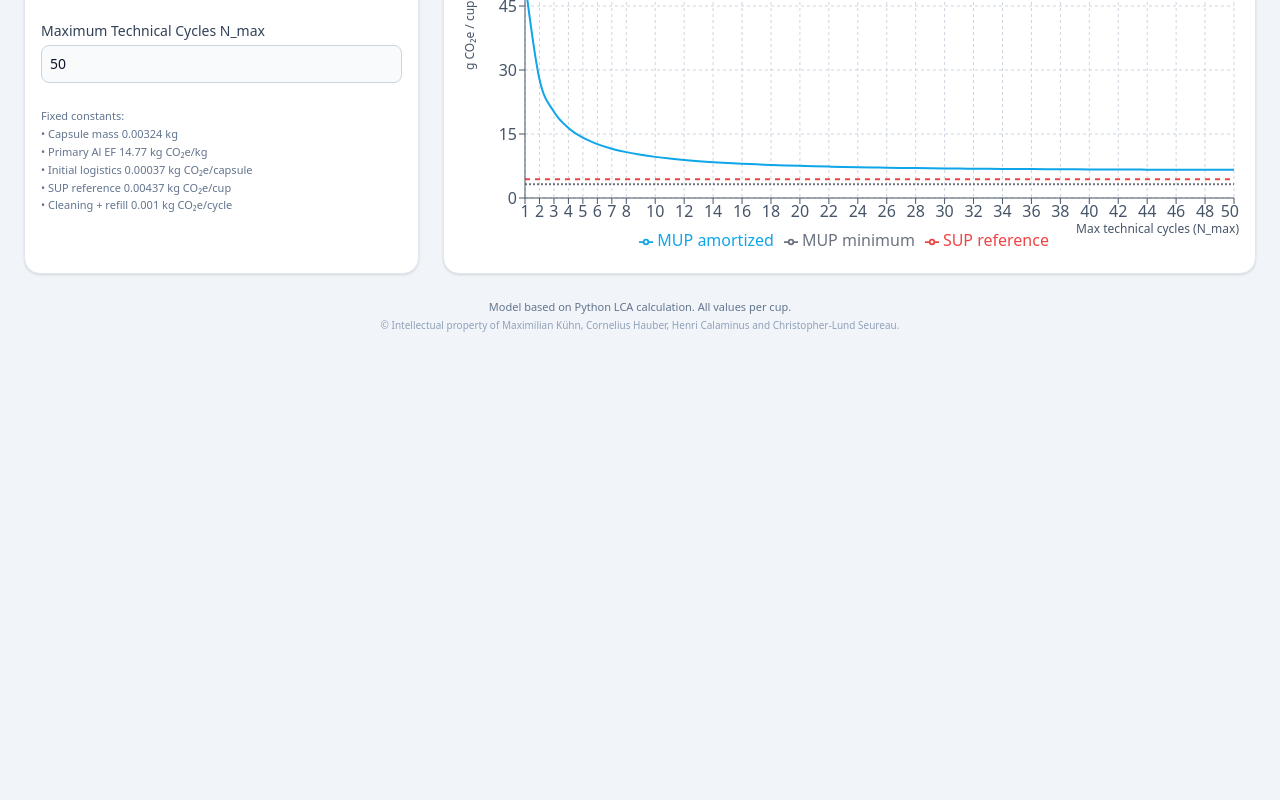
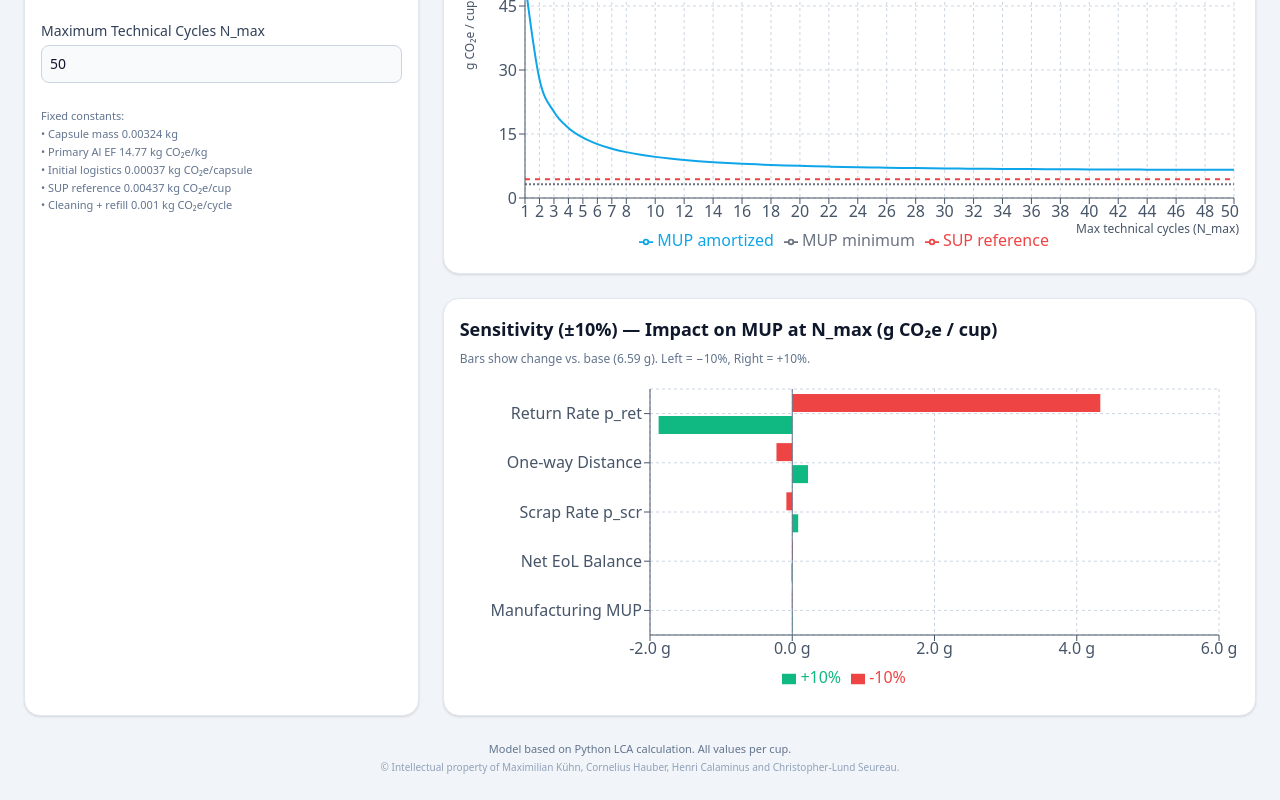
Before and after one commit to Mvxlzz/mup-dashboard, a React (Vite) app: page / in a window 1280 px wide. Shown: the part 510-1310 px from the top of the page. Before the commit the page ends 868 px from the top, so only its background shows below. Built offline with nearby package versions, Linux system fonts and the light colour scheme.

Commit message:
add sensitivity analysis chart

```diff
--- a/src/App.jsx
+++ b/src/App.jsx
@@ -9,14 +9,16 @@ import {
   Legend,
   ReferenceLine,
   ResponsiveContainer,
+  BarChart,
+  Bar,
 } from "recharts";
 
 export default function App() {
   // === Editable inputs ===
   const [E_manu_mup, setEManuMup] = useState(0.0008);
   const [KM_ONE_WAY, setKmOneWay] = useState(300);
-  const [p_ret, setPRet] = useState(0.95);  // slider (0..1)
-  const [p_scr, setPScr] = useState(0.02);  // slider (0..1)
+  const [p_ret, setPRet] = useState(0.95); // slider (0..1)
+  const [p_scr, setPScr] = useState(0.02); // slider (0..1)
   const [E_EoL_mup, setEEoL] = useState(-0.0015);
   const [N_max_top, setNMaxTop] = useState(50);
 
@@ -92,8 +94,118 @@ export default function App() {
       chartData,
       g_single_shot: E_single_shot * 1000,
       g_cycle: E_cycle * 1000,
+      // expose helpers for sensitivity
+      helper: {
+        T_FACTOR_PER_KM,
+        E_fw_init,
+        E_clean,
+        E_use,
+        E_single_shot,
+        m_Al_mup,
+        EF_Al_prim,
+      },
     };
   }, [E_manu_mup, KM_ONE_WAY, p_ret, p_scr, E_EoL_mup, N_max_top, constants]);
+
+  // === Sensitivity (±10%) for KPI: MUP CO2 at N_max (g per cup) ===
+  const sensitivity = useMemo(() => {
+    // Helper to compute amortized g CO2/cup at a given N using current state + overrides
+    function kpiAtNMax(overrides = {}) {
+      const m_Al_mup = calc.helper.m_Al_mup;
+      const EF_Al_prim = calc.helper.EF_Al_prim;
+      const E_fw_init = calc.helper.E_fw_init;
+      const E_clean = calc.helper.E_clean;
+      const E_use = calc.helper.E_use;
+      const T_FACTOR_PER_KM = calc.helper.T_FACTOR_PER_KM;
+
+      const E_manu = overrides.E_manu_mup ?? E_manu_mup;
+      const km = overrides.KM_ONE_WAY ?? KM_ONE_WAY;
+      const pret = Math.min(1, Math.max(0, overrides.p_ret ?? p_ret));
+      const pscr = Math.min(1, Math.max(0, overrides.p_scr ?? p_scr));
+      const eEoL = overrides.E_EoL_mup ?? E_EoL_mup;
+      const N = overrides.N_max_top ?? N_max_top;
+
+      const E_fw = T_FACTOR_PER_KM * km;
+      const E_rev = T_FACTOR_PER_KM * km;
+
+      const E_mat_mup = m_Al_mup * EF_Al_prim;
+      const E_start = E_mat_mup + E_manu + E_fw_init;
+      const E_cycle = E_clean + E_fw + E_use + E_rev;
+
+      const q = pret * (1 - pscr);
+      const U = q === 1 ? N : (1 - q ** N) / (1 - q);
+      const E_total_lifetime = E_start + U * E_cycle + eEoL;
+      const amort = E_total_lifetime / U; // kg CO2e/cup
+      return amort * 1000; // g CO2e/cup
+    }
+
+    const base = kpiAtNMax();
+
+    // define parameters to perturb
+    const params = [
+      {
+        key: "E_manu_mup",
+        name: "Manufacturing MUP",
+        value: E_manu_mup,
+        isProb: false,
+        min: 0,
+      },
+      {
+        key: "KM_ONE_WAY",
+        name: "One-way Distance",
+        value: KM_ONE_WAY,
+        isProb: false,
+        min: 0,
+      },
+      {
+        key: "p_ret",
+        name: "Return Rate p_ret",
+        value: p_ret,
+        isProb: true,
+      },
+      {
+        key: "p_scr",
+        name: "Scrap Rate p_scr",
+        value: p_scr,
+        isProb: true,
+      },
+      {
+        key: "E_EoL_mup",
+        name: "Net EoL Balance",
+        value: E_EoL_mup,
+        isProb: false, // can be negative; keep 10% around it
+      },
+    ];
+
+    // build data with -10% and +10% (bounded 0..1 for probabilities, >=min for others)
+    const rows = params.map((p) => {
+      const lowRaw = p.value * 0.9;
+      const highRaw = p.value * 1.1;
+
+      const low =
+        p.isProb ? Math.max(0, Math.min(1, lowRaw)) : Math.max(p.min ?? -Infinity, lowRaw);
+      const high =
+        p.isProb ? Math.max(0, Math.min(1, highRaw)) : Math.max(p.min ?? -Infinity, highRaw);
+
+      const lowKpi = kpiAtNMax({ [p.key]: low });
+      const highKpi = kpiAtNMax({ [p.key]: high });
+
+      // For tornado: left bar = (low - base), right bar = (high - base)
+      return {
+        name: p.name,
+        Decrease: lowKpi - base, // often negative (left)
+        Increase: highKpi - base, // often positive (right)
+        ImpactAbs: Math.max(Math.abs(lowKpi - base), Math.abs(highKpi - base)),
+        lowValue: low,
+        highValue: high,
+      };
+    });
+
+    // sort by absolute impact descending
+    rows.sort((a, b) => b.ImpactAbs - a.ImpactAbs);
+
+    return { base, rows };
+  }, [E_manu_mup, KM_ONE_WAY, p_ret, p_scr, E_EoL_mup, N_max_top, calc.helper]);
 
   return (
     <div className="min-h-screen p-6 flex flex-col gap-6">
@@ -311,6 +423,7 @@ export default function App() {
             </div>
           </div>
 
+          {/* Main line chart */}
           <div className="bg-white rounded-2xl shadow p-4 border border-slate-200">
             <h2 className="font-semibold text-slate-900 mb-4 text-lg">
               CO₂ per Cup over Reuse Cycles (g)
@@ -341,7 +454,6 @@ export default function App() {
                   />
                   <Tooltip />
                   <Legend />
-
                   <Line
                     type="monotone"
                     dataKey="MUP"
@@ -368,7 +480,6 @@ export default function App() {
                     dot={false}
                     name="MUP minimum"
                   />
-
                   {calc.breakEven && (
                     <ReferenceLine
                       x={calc.breakEven}
@@ -388,9 +499,60 @@ export default function App() {
               </ResponsiveContainer>
             </div>
           </div>
+
+          {/* Sensitivity tornado */}
+          <div className="bg-white rounded-2xl shadow p-4 border border-slate-200">
+            <h2 className="font-semibold text-slate-900 mb-2 text-lg">
+              Sensitivity (±10%) — Impact on MUP at N_max (g CO₂e / cup)
+            </h2>
+            <p className="text-xs text-slate-500 mb-3">
+              Bars show change vs. base ({sensitivity.base.toFixed(2)} g). Left = −10%, Right = +10%.
+            </p>
+
+            <div className="w-full h-80">
+              <ResponsiveContainer width="100%" height="100%">
+                <BarChart
+                  data={sensitivity.rows}
+                  layout="vertical"
+                  margin={{ left: 20, right: 20, top: 10, bottom: 10 }}
+                >
+                  <CartesianGrid strokeDasharray="3 3" stroke="#cbd5e1" />
+                  <XAxis
+                    type="number"
+                    tickFormatter={(v) => `${v.toFixed(1)} g`}
+                    stroke="#475569"
+                  />
+                  <YAxis
+                    type="category"
+                    dataKey="name"
+                    width={170}
+                    stroke="#475569"
+                  />
+                  <Tooltip
+                    formatter={(value) => [`${Number(value).toFixed(2)} g`, "Δ vs. base"]}
+                  />
+                  <Legend />
+                  <ReferenceLine x={0} stroke="#64748b" />
+                  {/* Left (negative) bar for -10% */}
+                  <Bar
+                    dataKey="Decrease"
+                    name="-10%"
+                    fill="#ef4444"
+                    isAnimationActive={false}
+                  />
+                  {/* Right (positive) bar for +10% */}
+                  <Bar
+                    dataKey="Increase"
+                    name="+10%"
+                    fill="#10b981"
+                    isAnimationActive={false}
+                  />
+                </BarChart>
+              </ResponsiveContainer>
+            </div>
+          </div>
         </section>
       </div>
-
       <footer className="text-[11px] text-slate-500 text-center leading-relaxed">
         Model based on Python LCA calculation. All values per cup.
         <br />
```
